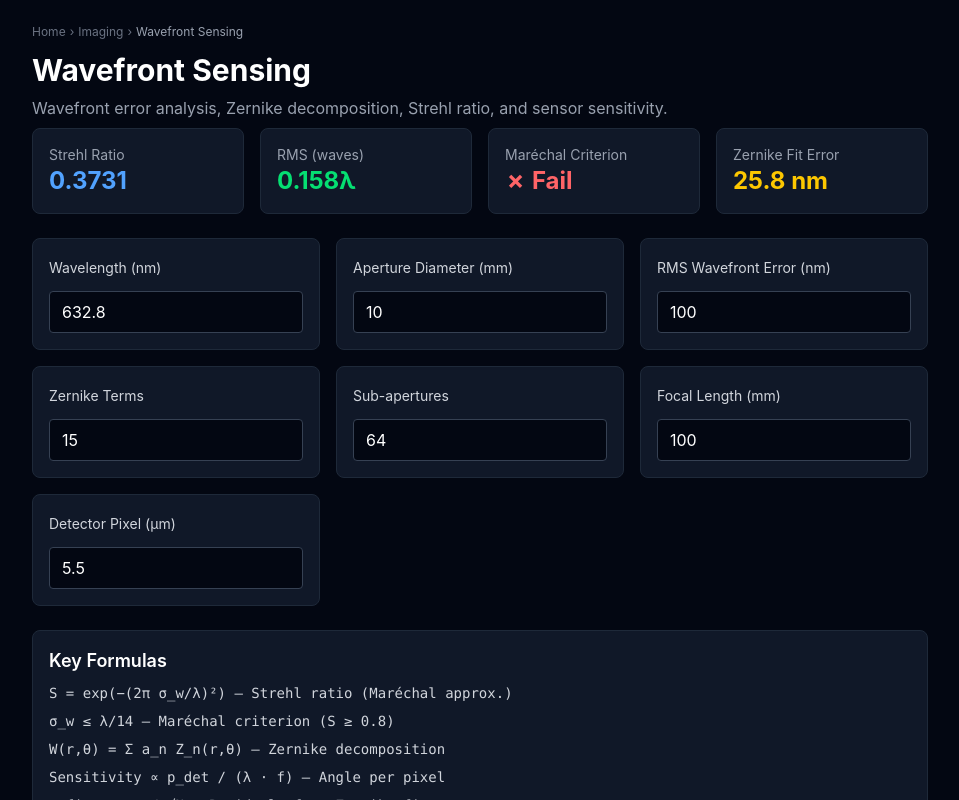
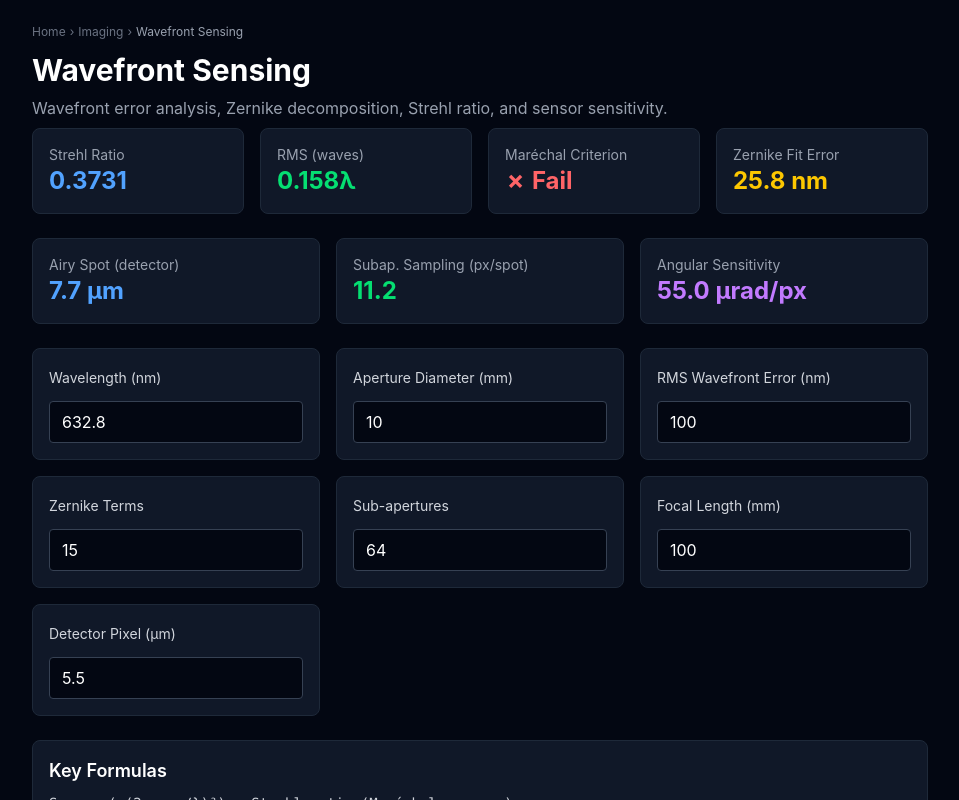
Before and after one commit to Lazfiz/photonics-calculators, a Next.js app: page /imaging/wavefront-sensing in a window 1280 px wide. Shown: the top 800 px of the page, without its empty margins (160-1119 px from the left). Built offline with nearby package versions, Linux system fonts and the light colour scheme; no server answers.

Commit message:
fix(wavefront-sensing): diffLimit missing focal length, sensitivity was phase not angular, fix subapSampling units, remove dead vars (#273/524)

```diff
--- a/src/app/imaging/wavefront-sensing/page-client.tsx
+++ b/src/app/imaging/wavefront-sensing/page-client.tsx
@@ -14,7 +14,6 @@ export default function WavefrontSensingPage() {
   const [numSubapertures, setNumSubapertures] = useURLState("numSubapertures", 64);
   const [detectorPixelSizeUm, setDetectorPixelSizeUm] = useURLState("detectorPixelSizeUm", 5.5);
   const [focalLengthMm, setFocalLengthMm] = useURLState("focalLengthMm", 100);
-  const [sensingWavelengthNm, setSensingWavelengthNm] = useURLState("sensingWavelengthNm", 632.8);
 
   const lambda = wavelengthNm * 1e-9;
   const lambdaUm = wavelengthNm * 1e-3;
@@ -22,11 +21,11 @@ export default function WavefrontSensingPage() {
   const rmsWaves = rmsWavefrontNm / wavelengthNm;
   const strehl = Math.exp(-((2 * Math.PI * rmsWaves) ** 2));
   const maréchalCrit = rmsWaves <= 1 / 14;
-  const diffLimit = 1.22 * lambda / D * 1e6; // µm
+  const diffLimit = 1.22 * lambda / D * focalLengthMm * 1e3; // µm spot on detector
   const subapDiam = D / Math.sqrt(numSubapertures) * 1e3; // mm
-  const subapSampling = (subapDiam * 1e-3 / (lambdaUm * 1e-6 * focalLengthMm * 1e-3)) * detectorPixelSizeUm;
-  const dynamicRange = Math.PI / (rmsWaves * 2 * Math.PI); // in waves
-  const sensitivity = 2 * Math.PI * detectorPixelSizeUm * 1e-6 / (lambda * focalLengthMm * 1e-3); // rad sensitivity
+  const subapAiry = 1.22 * lambda / (subapDiam * 1e-3) * focalLengthMm * 1e3; // µm
+  const subapSampling = subapAiry / detectorPixelSizeUm; // pixels per Airy spot
+  const sensitivity = detectorPixelSizeUm * 1e-6 / (focalLengthMm * 1e-3); // rad/px angular sensitivity
   const zernikeFitError = rmsWavefrontNm / Math.sqrt(numZernikeTerms);
 
   const strehlChart = useMemo(() => {
@@ -50,12 +49,12 @@ export default function WavefrontSensingPage() {
 
   const sensitivityChart = useMemo(() => {
     const fls = Array.from({ length: 30 }, (_, i) => 20 + i * 20);
-    const sens = fls.map(f => 2 * Math.PI * detectorPixelSizeUm * 1e-6 / (lambda * f * 1e-3) * 1e6);
+    const sens = fls.map(f => detectorPixelSizeUm * 1e-6 / (f * 1e-3) * 1e6);
     return [
       { x: fls, y: sens, type: "scatter", mode: "lines" as const, name: "Sensitivity (µrad/px)", line: { color: "#34d399", width: 2 } },
       { x: [focalLengthMm], y: [sensitivity * 1e6], type: "scatter", mode: "markers" as const, name: "Current", marker: { color: "#f87171", size: 12 } },
     ];
-  }, [lambda, detectorPixelSizeUm, focalLengthMm]);
+  }, [detectorPixelSizeUm, focalLengthMm]);
 
   return (
     <CalculatorShell backHref="/imaging" backLabel="Imaging" title="Wavefront Sensing" description="Wavefront error analysis, Zernike decomposition, Strehl ratio, and sensor sensitivity.">
@@ -76,6 +75,21 @@ export default function WavefrontSensingPage() {
         <div className="bg-gray-900 border border-gray-800 rounded-lg p-4">
           <p className="text-sm text-gray-400">Zernike Fit Error</p>
           <p className="text-2xl font-bold text-yellow-400">{zernikeFitError.toFixed(1)} nm</p>
+        </div>
+      </div>
+
+      <div className="grid gap-4 sm:grid-cols-3 mb-6">
+        <div className="bg-gray-900 border border-gray-800 rounded-lg p-4">
+          <p className="text-sm text-gray-400">Airy Spot (detector)</p>
+          <p className="text-2xl font-bold text-blue-400">{diffLimit.toFixed(1)} µm</p>
+        </div>
+        <div className="bg-gray-900 border border-gray-800 rounded-lg p-4">
+          <p className="text-sm text-gray-400">Subap. Sampling (px/spot)</p>
+          <p className="text-2xl font-bold text-green-400">{subapSampling.toFixed(1)}</p>
+        </div>
+        <div className="bg-gray-900 border border-gray-800 rounded-lg p-4">
+          <p className="text-sm text-gray-400">Angular Sensitivity</p>
+          <p className="text-2xl font-bold text-purple-400">{(sensitivity * 1e6).toFixed(1)} µrad/px</p>
         </div>
       </div>
 
```
